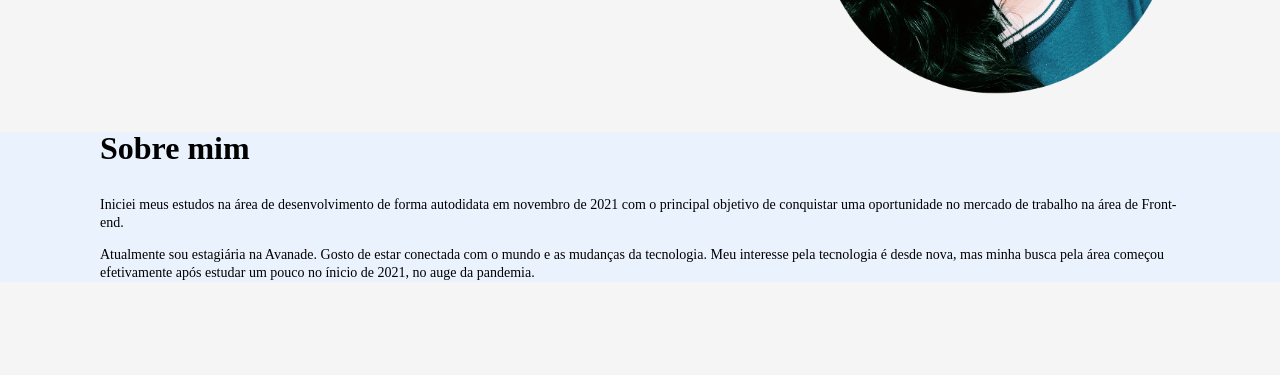
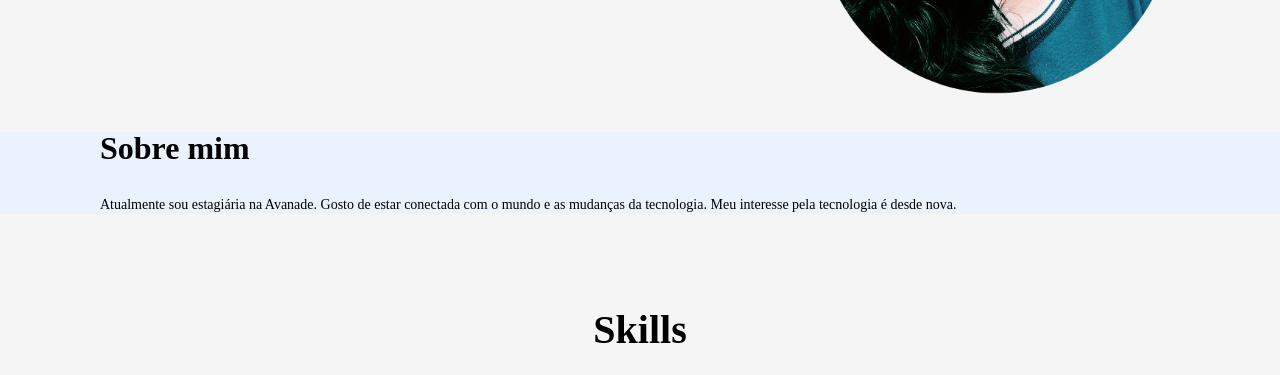
Before and after one commit to souzabel/souzabel_portfolio, a plain HTML site: page index.html in a window 1280 px wide. Shown: the part 388-763 px from the top of the page. Drawn offline with Linux system fonts and the light colour scheme; a web font is replaced by a local one.

Commit message:
Update index.html

```diff
--- a/index.html
+++ b/index.html
@@ -52,8 +52,7 @@
 <section class="about" id="sobre-mi">
     <div class="about__container">
         <h3 class="about__title">Sobre mim</h3>
-        <p class="about__paragraph">Iniciei meus estudos na área de desenvolvimento de forma autodidata em novembro de 2021 com o principal objetivo de conquistar uma oportunidade no mercado de trabalho na área de Front-end.</p>
-        <p class="about__paragraph">Atualmente sou estagiária na Avanade. Gosto de estar conectada com o mundo e as mudanças da tecnologia. Meu interesse pela tecnologia é desde nova, mas minha busca pela área começou efetivamente após estudar um pouco no ínicio de 2021, no auge da pandemia.</p>
+        <p class="about__paragraph">Atualmente sou estagiária na Avanade. Gosto de estar conectada com o mundo e as mudanças da tecnologia. Meu interesse pela tecnologia é desde nova.</p>
     </div>
 </section>
 <br><br>
```
